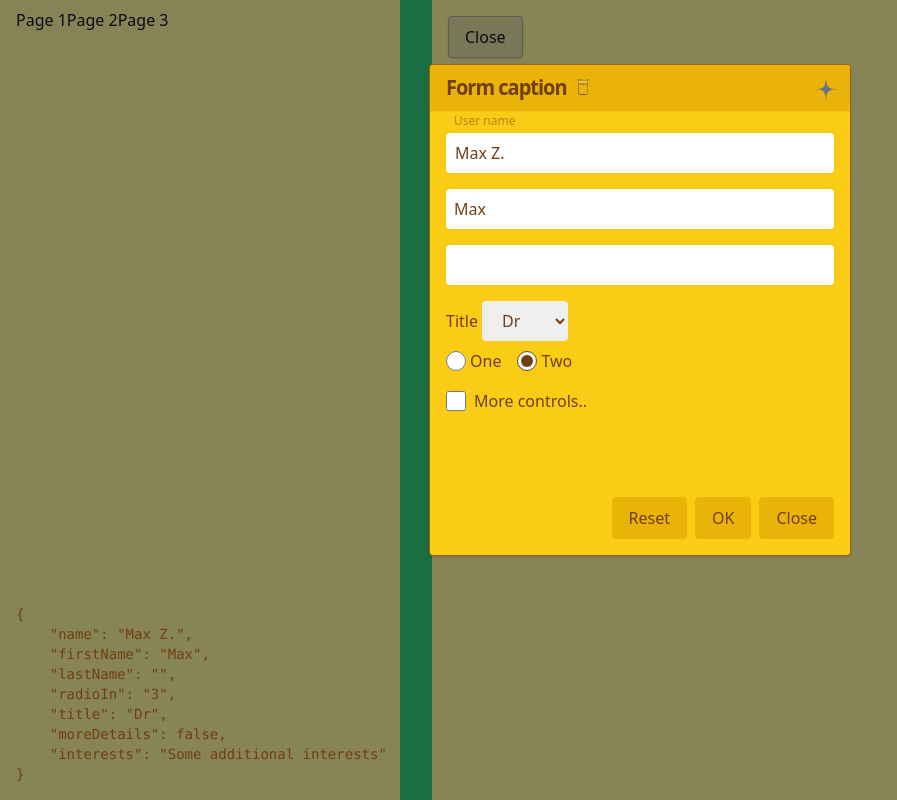
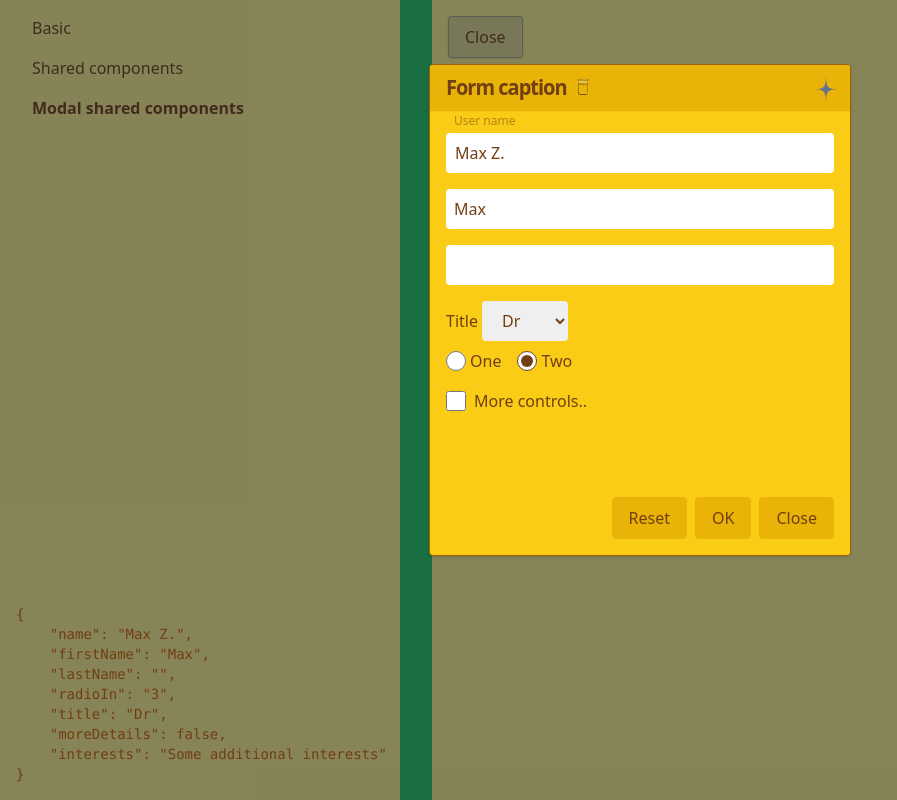
Before and after one commit to maxzz/forms-react-hook-form, a React (Vite) app: page / in a window 1280 px wide. Shown: the whole page, without its empty margins (0-897 px from the left). Built offline with nearby package versions, Linux system fonts and the light colour scheme.

Commit message:
WIP. menu. add active item

```diff
--- a/src/App.tsx
+++ b/src/App.tsx
@@ -8,7 +8,7 @@ import { ActivePage, appUi } from "./store";
 export function App() {
     const store = useSnapshot(appUi);
     return (
-        <div className="min-h-screen grid grid-cols-[minmax(0,400px)_2rem_auto_2fr] bg-yellow-200">
+        <div className="min-h-screen grid grid-cols-[minmax(0,400px)_2rem_auto_2fr] text-yellow-900 bg-yellow-200">
             <Menu />
             <div className="col-start-2 bg-green-500 w-8"></div>
 
--- a/src/components/menu/index.tsx
+++ b/src/components/menu/index.tsx
@@ -1,17 +1,25 @@
+import { useSnapshot } from "valtio";
 import { ActivePage, appUi } from "../../store";
+import { classNames } from "../../utils/classnames";
 
-function MenuItem({name, label}: {name: ActivePage, label: string}) {
+function MenuItem({ name, label }: { name: ActivePage, label: string; }) {
+    const isActive = useSnapshot(appUi).activePage === name;
     return (
-        <button className="" onClick={() => appUi.activePage = name}>{label}</button>
+        <button
+            className={classNames("px-4 py-2 w-full text-left hover:bg-gray-900/10 rounded", isActive && "font-semibold")}
+            onClick={() => appUi.activePage = name}
+        >
+            {label}
+        </button>
     );
 }
 
 export function Menu() {
     return (
-        <nav className="px-4 py-2">
-            <MenuItem name={ActivePage.page1} label="Page 1"/>
-            <MenuItem name={ActivePage.page2} label="Page 2"/>
-            <MenuItem name={ActivePage.page3} label="Page 3"/>
+        <nav className="mx-4 py-2 flex flex-col items-start">
+            <MenuItem name={ActivePage.page1} label="Basic" />
+            <MenuItem name={ActivePage.page2} label="Shared components" />
+            <MenuItem name={ActivePage.page3} label="Modal shared components" />
         </nav>
     );
 }
```
